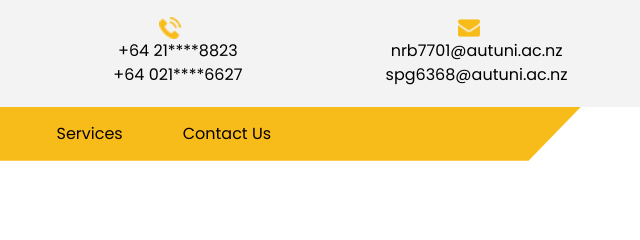
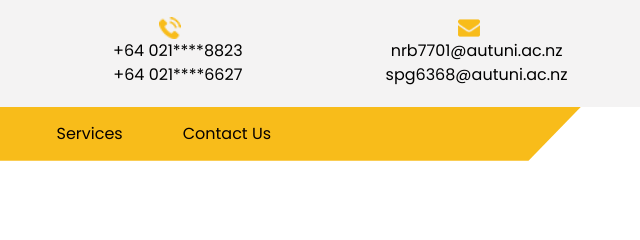
Before and after one commit to ericma9555/responsive-web-example, a plain HTML site: page service.html in a window 1280 px wide. Shown: the top 240 px of the page, 584-1224 px from the left. Drawn offline with nearby package versions, Linux system fonts and the light colour scheme; a web font is replaced by a local one.

Commit message:
Update service.html

```diff
--- a/service.html
+++ b/service.html
@@ -57,7 +57,7 @@
                 <a class="nav-link" href="service.html">
                   <img src="images/call.png" alt="" />
                   <br>
-                  <span>+64 21****8823</span>
+                  <span>+64 021****8823</span>
                   <br>
                   <span>+64 021****6627</span>
                 </a>
```
